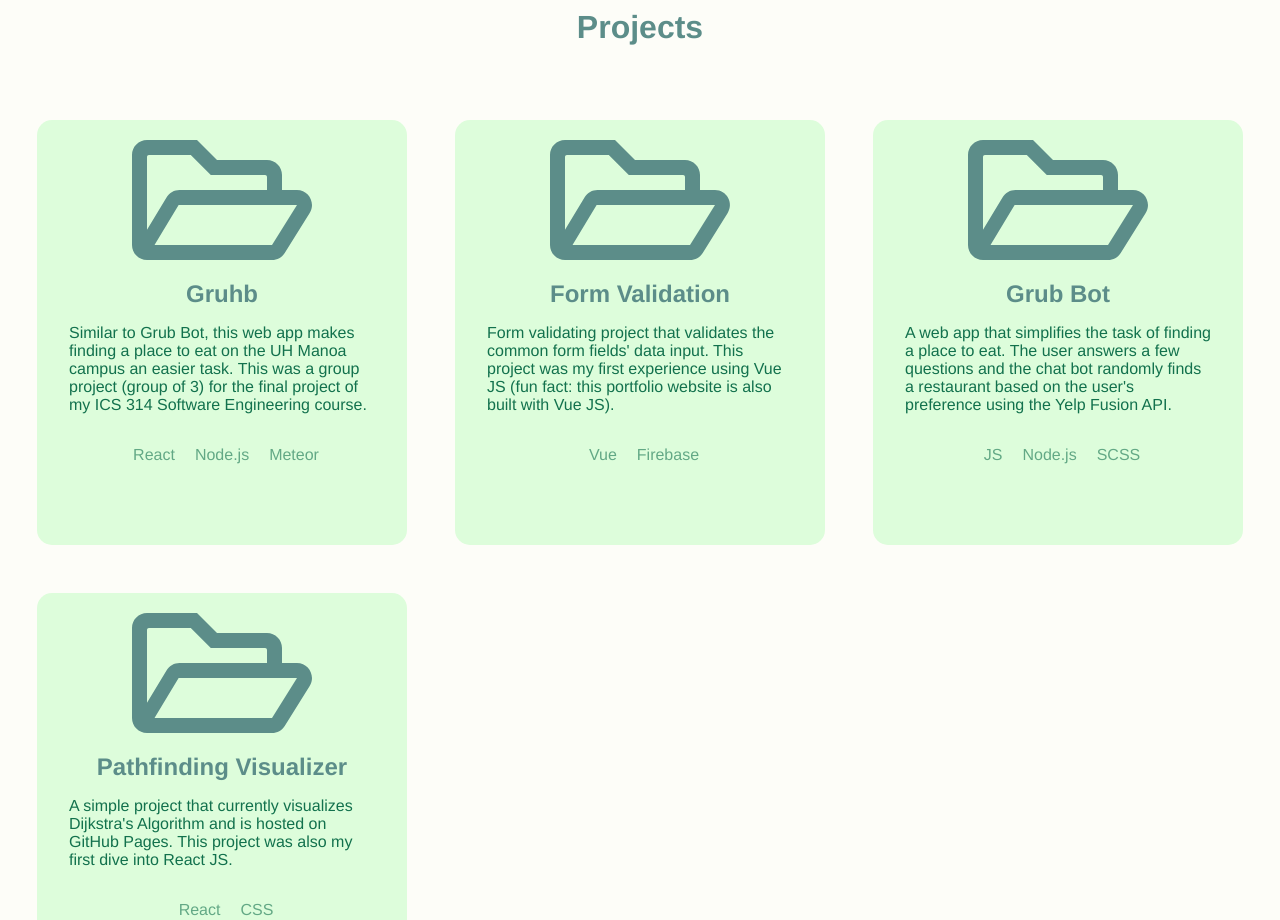
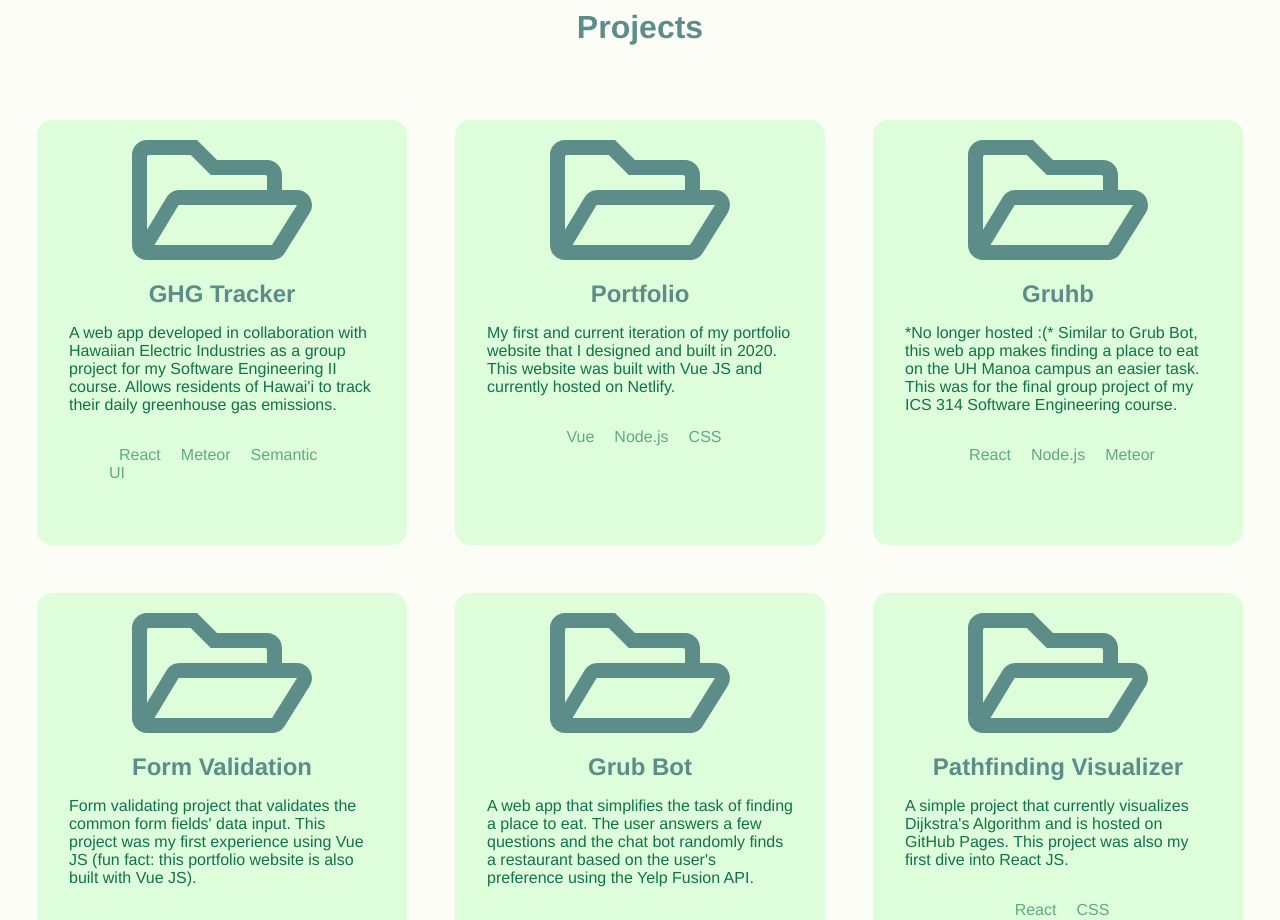
Before and after one commit to jackiewong99/portfolio, a Vue app: page / in a window 1280 px wide. Shown: the part 1720-2640 px from the top of the page. Built offline with nearby package versions, Linux system fonts and the light colour scheme.

Commit message:
Update projects and resume.
- Updated the projects section of the website.
- Updated the contents of my resume.

```diff
--- a/src/views/Projects.vue
+++ b/src/views/Projects.vue
@@ -4,6 +4,67 @@
       <h1>Projects</h1>
     </header>
     <div class="project-cards">
+      <div class="card">
+        <div class="card-content">
+          <a
+            class="project-repo-link"
+            href="https://github.com/hot-n-code/ghg-tracker"
+            target="_blank"
+            ><i class="project-icon far fa-folder-open fa-10x"></i
+          ></a>
+          <div class="container">
+            <a
+              class="project-live-link"
+              href="https://github.com/hot-n-code/ghg-tracker"
+              target="_blank"
+              ><h2>GHG Tracker</h2></a
+            >
+            <p>
+              A web app developed in collaboration with Hawaiian Electric
+              Industries as a group project for my Software Engineering II
+              course. Allows residents of Hawai'i to track their daily
+              greenhouse gas emissions.
+            </p>
+            <div class="tech-stack-container">
+              <ul>
+                <li class="tech-stack">React</li>
+                <li class="tech-stack">Meteor</li>
+                <li class="tech-stack">Semantic UI</li>
+              </ul>
+            </div>
+          </div>
+        </div>
+      </div>
+      <div class="card">
+        <div class="card-content">
+          <a
+            class="project-repo-link"
+            href="https://github.com/jackiewong99/portfolio"
+            target="_blank"
+            ><i class="project-icon far fa-folder-open fa-10x"></i
+          ></a>
+          <div class="container">
+            <a
+              class="project-live-link"
+              href="https://www.wongjackie.com/"
+              target="_blank"
+              ><h2>Portfolio</h2></a
+            >
+            <p>
+              My first and current iteration of my portfolio website that I
+              designed and built in 2020. This website was built with Vue JS and
+              currently hosted on Netlify.
+            </p>
+            <div class="tech-stack-container">
+              <ul>
+                <li class="tech-stack">Vue</li>
+                <li class="tech-stack">Node.js</li>
+                <li class="tech-stack">CSS</li>
+              </ul>
+            </div>
+          </div>
+        </div>
+      </div>
       <div class="card">
         <div class="card-content">
           <a
@@ -15,15 +76,15 @@
           <div class="container">
             <a
               class="project-live-link"
-              href="https://gruhb.xyz/#"
+              href="https://github.com/gruhb-doc/gruhb-doc"
               target="_blank"
               ><h2>Gruhb</h2></a
             >
             <p>
-              Similar to Grub Bot, this web app makes finding a place to eat on
-              the UH Manoa campus an easier task. This was a group project
-              (group of 3) for the final project of my ICS 314 Software
-              Engineering course.
+              *No longer hosted :(* Similar to Grub Bot, this web app makes
+              finding a place to eat on the UH Manoa campus an easier task. This
+              was for the final group project of my ICS 314 Software Engineering
+              course.
             </p>
             <div class="tech-stack-container">
               <ul>
@@ -130,7 +191,7 @@
 
 <script>
 export default {
-  name: 'Projects'
+  name: 'Projects',
 };
 </script>
 
```
Also changed, not shown: 1 other file (tests, documents, lock files or other folders).
